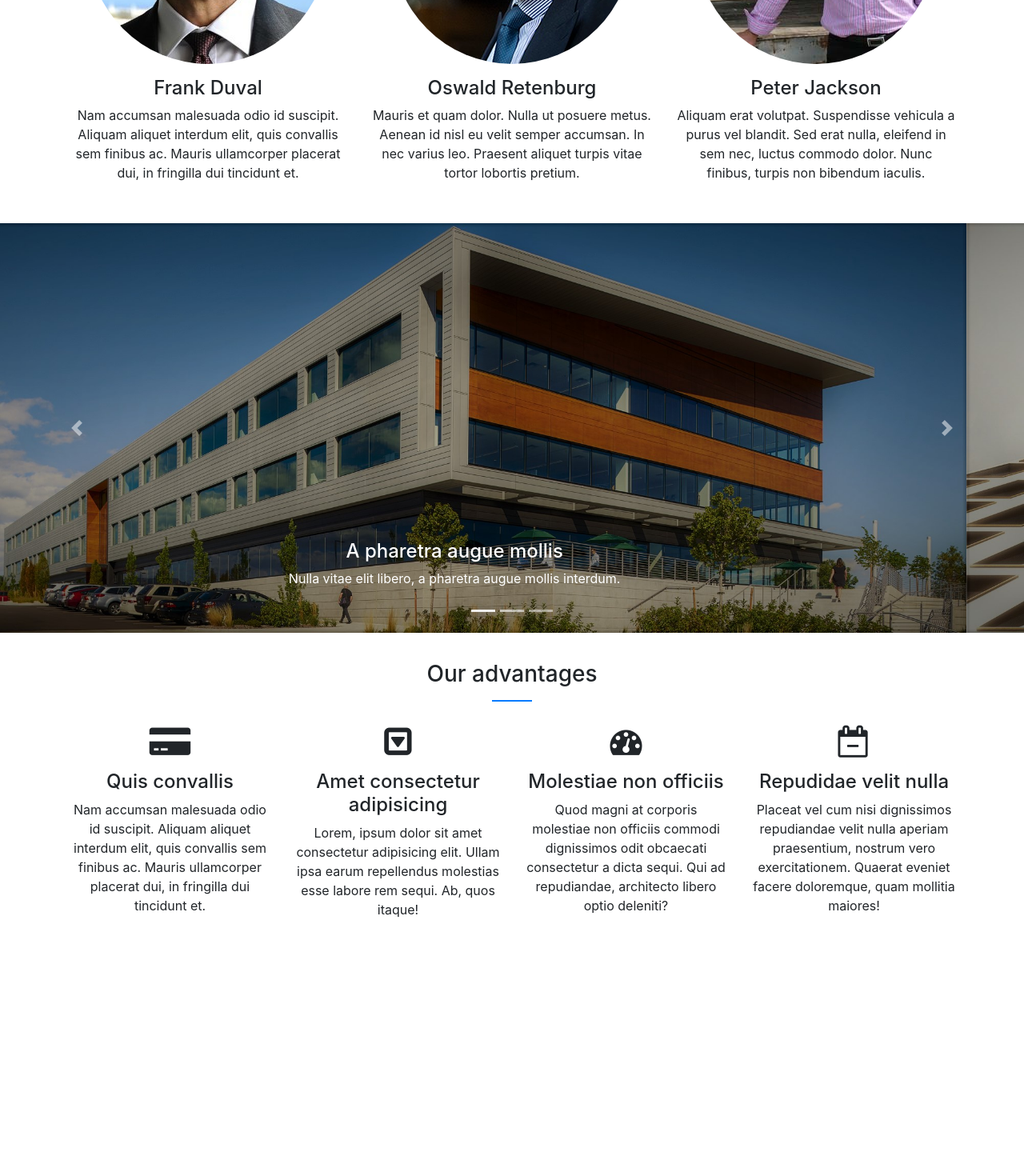
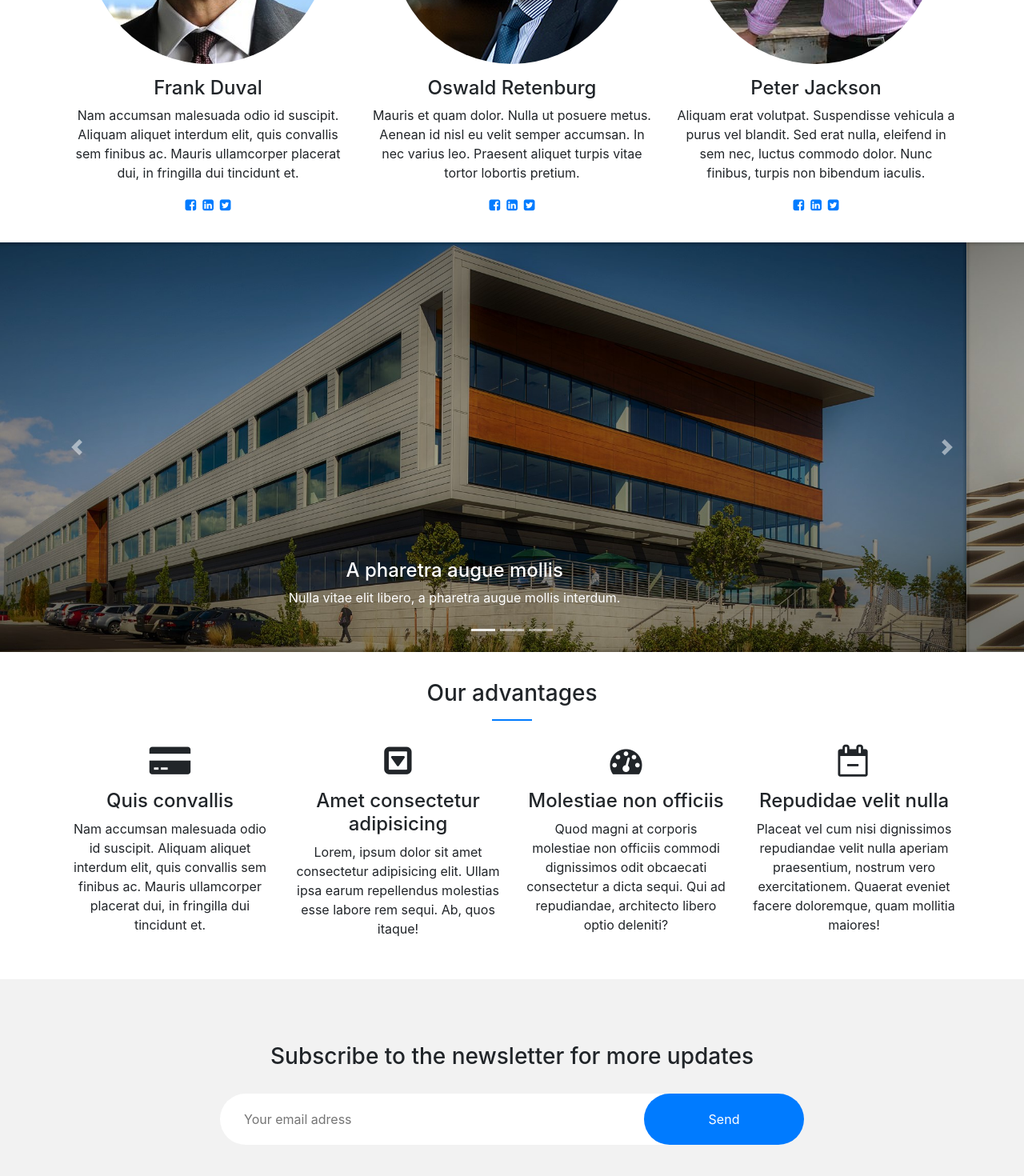
Before and after one commit to odyksa/Blueex, a React (Create React App) app: page / in a window 1280 px wide. Shown: the part 1318-2788 px from the top of the page at 80% size. Before the commit the page ends 2508 px from the top, so only its background shows below. Built offline with nearby package versions, Linux system fonts and the light colour scheme.

Commit message:
add odio img

```diff
--- a/src/App.css
+++ b/src/App.css
@@ -1,3 +1,7 @@
+.jumbotron {
+    background: #c0c0c036;
+}
+
 .section {
     margin: 35px 0 25px 0;
 }
@@ -6,7 +10,7 @@
     margin-bottom: 30px;
 }
 
-.section-title:after {
+.section-title-border:after {
     content: '';
     display: block;
     margin: 15px  auto 0 auto;
--- a/src/pages/Home/Home.css
+++ b/src/pages/Home/Home.css
@@ -1,3 +1,100 @@
+.jumbotron-subtitle {
+    color: #5e5b60f2;
+}
+.person {
+    transition: opacity 0.5s ease-out;
+}
+.person:hover {
+    opacity: 0.65;
+}
+
+.advantage-item {
+    transition: opacity 0.5s ease-out;
+    position: relative;
+}
+.advantage-item:hover {
+    opacity: 0.65;
+}
+
+.advantage-item:hover:after {
+    content: '';
+    position: absolute;
+    display: block;
+    width: 100%;
+    height: 2px;
+    background: #007bff;
+}
+
 .advantage-item-icon .fa {
     font-size: 40px;
 }
+
+.subscribe {
+    background: #c0c0c036;
+    padding: 80px 0;
+}
+
+.subscribe-form-email {
+    padding: 20px 230px 20px 30px;
+    width: 100%;
+    border: none;
+    outline: none;
+    border-radius: 42px;
+}
+
+.subscribe-form-btn {
+    padding: 20px 30px;
+    border: none;
+    outline: none;
+    border-radius: 42px;
+    background: #007bff;
+    color: #fff;
+    width: 200px;
+    margin-left: -200px;
+    box-sizing: border-box;
+    cursor: pointer;
+    transition: background-color 0.5s ease-in-out;
+}
+
+.subscribe-form-btn:hover {
+    background-color: #0069d9;
+}
+
+.odio-img {
+    position: relative;
+    margin: 30px 30px 30px 30px;
+}
+
+.odio-img:before {
+    position: absolute;
+    left: -31px;
+    top: -30px;
+    width: 90%;
+    height: 92%;
+    z-index: -1;
+    content: '';
+    background-color: #ebf1fa;
+    transition: .5s;
+}
+
+.odio-img:after {
+    position: absolute;
+    right: -31px;
+    bottom: -30px;
+    width: 90%;
+    height: 92%;
+    z-index: -1;
+    content: '';
+    background-color: #ebf1fa;
+    transition: .5s;
+}
+
+.odio-img img {
+    width: 100%;
+    border: 8px solid #fff;
+    transition: .5s;
+}
+
+.odio-img img:hover {
+    transform: scale(1.03);
+}
--- a/src/pages/Home/Home.jsx
+++ b/src/pages/Home/Home.jsx
@@ -7,7 +7,7 @@ class Home extends Component {
     render() {
         return (
             <main className="home">
-                <Image src="assets/home-bg.jpg" fluid className="mb-4" />
+                <Image src="assets/home-bg.jpg" fluid className="mb-4 zoom" />
 
                 {/* jumbotron */}
                 <section className="section jumbotron-wrap">
@@ -15,7 +15,7 @@ class Home extends Component {
                         <Jumbotron>
                             <hgroup>
                                 <h1 className="text-uppercase mb-4">Welcome to Altmetric Co</h1>
-                                <h2>Lorem ipsum dolor sit amet consectetur, adipisicing elit. Inventore excepturi nesciunt repellat, atque at tenetur.</h2>
+                                <h2 className="jumbotron-subtitle">Lorem ipsum dolor sit amet consectetur, adipisicing elit. Inventore excepturi nesciunt repellat, atque at tenetur.</h2>
                             </hgroup>
                             <Link to="/about">
                                 <Button variant="primary" className="mt-2">About</Button>
@@ -27,23 +27,56 @@ class Home extends Component {
 
                 {/* team */}
                 <section className="section team">
-                    <h3 className="text-center section-title">Our team</h3>
+                    <h3 className="text-center section-title section-title-border">Our team</h3>
                     <Container>
                         <Row className="text-center">
                             <Col xs={12} sm={4} className="person">
                                 <Image roundedCircle src="assets/person-1.jpg" fluid />
                                 <h4 className="person-name mt-3">Frank Duval</h4>
                                 <p className="person-text">Nam accumsan malesuada odio id suscipit. Aliquam aliquet interdum elit, quis convallis sem finibus ac. Mauris ullamcorper placerat dui, in fringilla dui tincidunt et.</p>
+                                <div className="person-social-links text-center">
+                                    <a href="#">
+                                        <i className="fa fa-facebook-square" aria-hidden="true"></i>
+                                    </a>
+                                    <a href="#" className="ml-2 mr-2">
+                                        <i className="fa fa-linkedin-square" aria-hidden="true"></i>
+                                    </a>
+                                    <a href="#">
+                                        <i className="fa fa-twitter-square" aria-hidden="true"></i>
+                                    </a>
+                                </div>
                             </Col>
                             <Col xs={12} sm={4} className="person">
                                 <Image roundedCircle src="assets/person-2.jpg" fluid />
                                 <h4 className="person-name mt-3">Oswald Retenburg</h4>
                                 <p className="person-text">Mauris et quam dolor. Nulla ut posuere metus. Aenean id nisl eu velit semper accumsan. In nec varius leo. Praesent aliquet turpis vitae tortor lobortis pretium.</p>
+                                <div className="person-social-links text-center">
+                                    <a href="#">
+                                        <i className="fa fa-facebook-square" aria-hidden="true"></i>
+                                    </a>
+                                    <a href="#" className="ml-2 mr-2">
+                                        <i className="fa fa-linkedin-square" aria-hidden="true"></i>
+                                    </a>
+                                    <a href="#">
+                                        <i className="fa fa-twitter-square" aria-hidden="true"></i>
+                                    </a>
+                                </div>
                             </Col>
                             <Col xs={12} sm={4} className="person">
                                 <Image roundedCircle src="assets/person-3.jpg" fluid />
                                 <h4 className="person-name mt-3">Peter Jackson</h4>
                                 <p className="person-text">Aliquam erat volutpat. Suspendisse vehicula a purus vel blandit. Sed erat nulla, eleifend in sem nec, luctus commodo dolor. Nunc finibus, turpis non bibendum iaculis.</p>
+                                <div className="person-social-links text-center">
+                                    <a href="#">
+                                        <i className="fa fa-facebook-square" aria-hidden="true"></i>
+                                    </a>
+                                    <a href="#" className="ml-2 mr-2">
+                                        <i className="fa fa-linkedin-square" aria-hidden="true"></i>
+                                    </a>
+                                    <a href="#">
+                                        <i className="fa fa-twitter-square" aria-hidden="true"></i>
+                                    </a>
+                                </div>
                             </Col>
                         </Row>
                     </Container>
@@ -94,7 +127,7 @@ class Home extends Component {
 
                 {/* advantages */}
                 <section className="section advantages">
-                    <h3 className="text-center section-title">Our advantages</h3>
+                    <h3 className="text-center section-title section-title-border">Our advantages</h3>
                     <Container>
                         <Row className="text-center">
                             <Col xs={12} sm={6} lg={3} className="advantage-item text-center">
@@ -129,7 +162,41 @@ class Home extends Component {
                     </Container>
                 </section>
                 {/* /advantages */}
-            </main>
+
+                {/* subscribe */}
+                <section className="section subscribe">
+                    <h3 className="text-center section-title">Subscribe to the newsletter for more updates</h3>
+                    <Container>
+                        <Row>
+                            <Col lg={{ span: 8, offset: 2 }} >
+                                <form action="" className="subscribe-form d-flex justify-content-center lg-10">
+                                    <input type="email" name="email" placeholder="Your email adress" className="subscribe-form-email" />
+                                    <button type="submit" className="subscribe-form-btn">Send</button>
+                                </form>
+                            </Col>
+                        </Row>
+                    </Container>
+                </section>
+                {/* /subscribe */}
+
+                {/* odio */}
+                <section className="section odio">
+                    <h3 className="text-center section-title section-title-border">Odio sed id eos</h3>
+                    <Container>
+                        <Row>
+                            <Col lg={5} md={6}>
+                                <div className="odio-img">
+                                    <Image src="assets/odio.jpg" />
+                                </div>
+                            </Col>
+                            <Col lg={7} md={6}>
+
+                            </Col>
+                        </Row>
+                    </Container>
+                </section>
+                {/* /odio */}
+            </main >
         );
     }
 }
```
Also changed, not shown: public/assets/odio.jpg (added).
